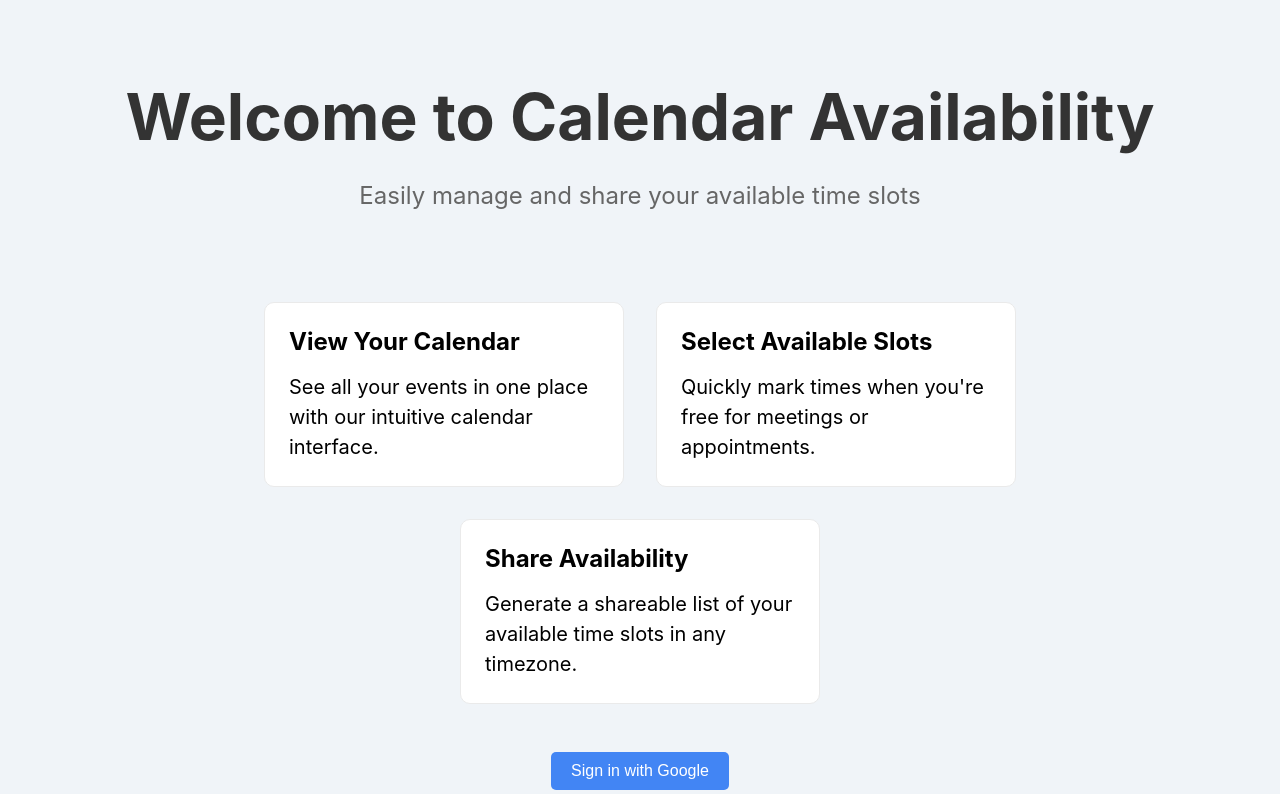
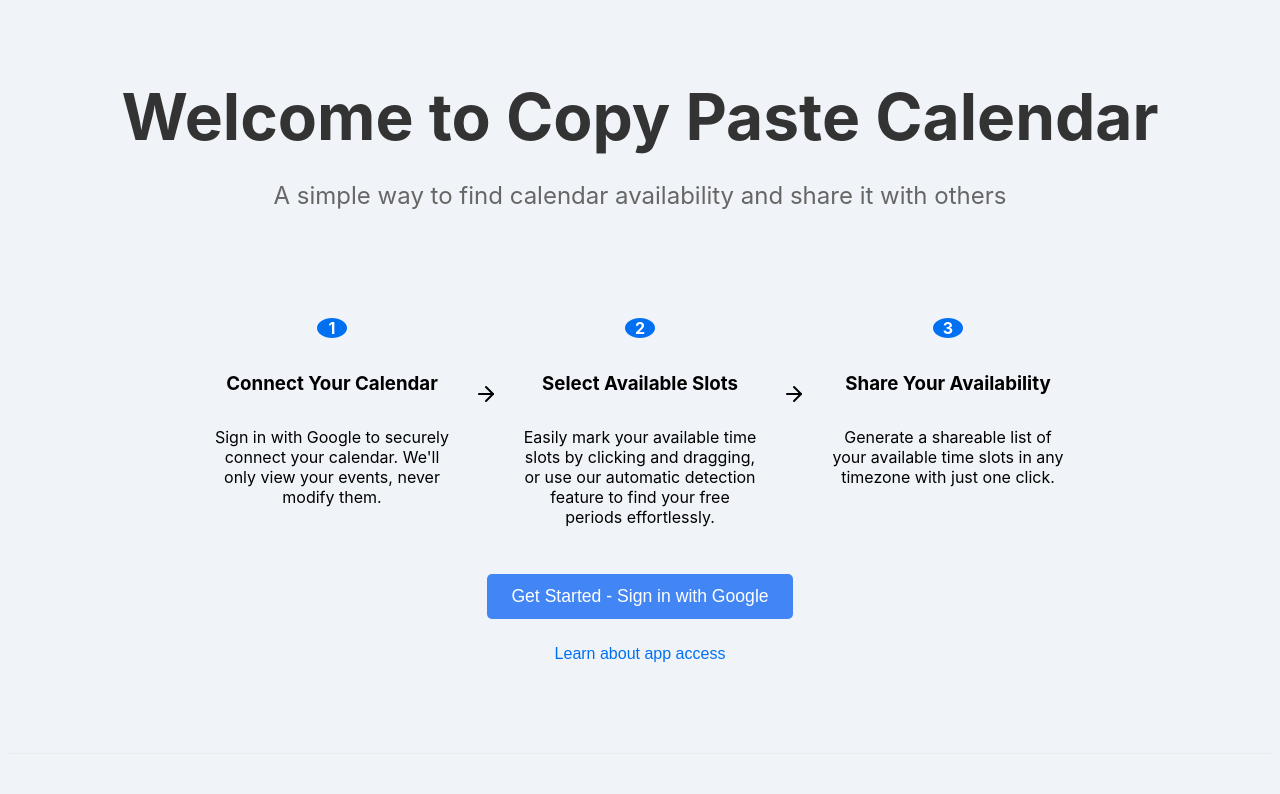
Before and after one commit to rpaulin90/calendar-sharing-app, a Next.js app: page / in a window 1280 px wide. Shown: the top 794 px of the page. Built offline with nearby package versions, Linux system fonts and the light colour scheme; no server answers.

Commit message:
new creds

```diff
--- a/package.json
+++ b/package.json
@@ -13,6 +13,7 @@
     "axios": "^1.7.7",
     "googleapis": "^144.0.0",
     "lodash": "^4.17.21",
+    "lucide-react": "^0.453.0",
     "moment": "^2.30.1",
     "moment-timezone": "^0.5.45",
     "next": "14.2.13",
--- a/pages/index.js
+++ b/pages/index.js
@@ -2,10 +2,12 @@ import { signIn, signOut, useSession } from "next-auth/react"
 import Head from 'next/head'
 import { useState } from 'react'
 import CalendarView from '../components/CalendarView'
+import { ArrowRight } from 'lucide-react'
 
 export default function Home() {
   const { data: session } = useSession()
   const [isLoading, setIsLoading] = useState(false)
+  const [showPermissions, setShowPermissions] = useState(false)
 
   if (session) {
     return <CalendarView />
@@ -17,42 +19,80 @@ export default function Home() {
     setIsLoading(false)
   }
 
+  const togglePermissions = () => {
+    setShowPermissions(!showPermissions)
+  }
+
   return (
     <div className="container">
-      <Head>
-        <title>Calendar Availability App</title>
+       <Head>
+        <title>Copy Paste Calendar</title>
         <link rel="icon" href="/favicon.ico" />
       </Head>
 
       <main>
-        <h1 className="title">Welcome to Calendar Availability</h1>
+        <h1 className="title">Welcome to Copy Paste Calendar</h1>
 
         <p className="description">
-          Easily manage and share your available time slots
+          A simple way to find calendar availability and share it with others
         </p>
 
-        <div className="grid">
-          <div className="card">
-            <h3>View Your Calendar</h3>
-            <p>See all your events in one place with our intuitive calendar interface.</p>
+        <div className="steps-container">
+          <div className="step">
+            <div className="step-number">1</div>
+            <h3>Connect Your Calendar</h3>
+            <p>Sign in with Google to securely connect your calendar. We'll only view your events, never modify them.</p>
           </div>
-
-          <div className="card">
+          <ArrowRight className="step-arrow" />
+          <div className="step">
+            <div className="step-number">2</div>
             <h3>Select Available Slots</h3>
-            <p>Quickly mark times when you're free for meetings or appointments.</p>
+            <p>Easily mark your available time slots by clicking and dragging, or use our automatic detection feature to find your free periods effortlessly.</p>
           </div>
-
-          <div className="card">
-            <h3>Share Availability</h3>
-            <p>Generate a shareable list of your available time slots in any timezone.</p>
+          <ArrowRight className="step-arrow" />
+          <div className="step">
+            <div className="step-number">3</div>
+            <h3>Share Your Availability</h3>
+            <p>Generate a shareable list of your available time slots in any timezone with just one click.</p>
           </div>
         </div>
 
-        <div className="signin-container">
-          <button onClick={handleSignIn} disabled={isLoading} className="signin-button">
-            {isLoading ? 'Signing In...' : 'Sign in with Google'}
-          </button>
+        <div className="action-container">
+          <div className="signin-container">
+            <button onClick={handleSignIn} disabled={isLoading} className="signin-button">
+              {isLoading ? 'Signing In...' : 'Get Started - Sign in with Google'}
+            </button>
+          </div>
+
+          <div className="permissions-section">
+            <button onClick={togglePermissions} className="toggle-permissions">
+              {showPermissions ? 'Hide app access details' : 'Learn about app access'}
+            </button>
+          </div>
+
         </div>
+
+
+
+          {showPermissions && (
+            <div className="permissions-info">
+              <h3>How We Use Google Services</h3>
+              <p>To provide you with the best experience, our app interacts with your Google account in the following ways:</p>
+              <ul>
+                <li>
+                  <strong>View your Google Calendar:</strong> We display your existing events so you can easily see your schedule. We never modify or create events without your explicit action.
+                </li>
+                <li>
+                  <strong>Access Google Directory:</strong> This allows you to search for and view the calendars of other people in your organization, making it easier to find common available time slots.
+                </li>
+                <li>
+                  <strong>See your basic profile info:</strong> We use your name and email to personalize your experience within the app. We don't modify your profile or send emails on your behalf.
+                </li>
+              </ul>
+              <p>We value your privacy. We only access the minimum information necessary for the app to function, and we never store or share your personal data.</p>
+            </div>
+          )}
+
       </main>
 
       <footer>
@@ -66,6 +106,14 @@ export default function Home() {
       </footer>
 
       <style jsx>{`
+
+.action-container {
+  display: flex;
+  flex-direction: column;
+  align-items: center;
+  margin-top: 2rem;
+}
+
         .container {
           min-height: 100vh;
           padding: 0 0.5rem;
@@ -115,58 +163,67 @@ export default function Home() {
           line-height: 1.5;
           font-size: 1.5rem;
           color: #666;
+          margin-bottom: 2rem;
         }
 
-        .grid {
+        .steps-container {
           display: flex;
           align-items: center;
           justify-content: center;
-          flex-wrap: wrap;
-          max-width: 800px;
-          margin-top: 3rem;
+          max-width: 900px;
+          margin: 3rem 0;
         }
 
-        .card {
-          margin: 1rem;
-          flex-basis: 45%;
+        .step {
+          flex: 1;
           padding: 1.5rem;
-          text-align: left;
-          color: inherit;
-          text-decoration: none;
-          border: 1px solid #eaeaea;
-          border-radius: 10px;
-          transition: color 0.15s ease, border-color 0.15s ease;
-          background-color: white;
+          text-align: center;
+          height: 200px; /* Adjust this value as needed */
+          display: flex;
+          flex-direction: column;
+          justify-content: flex-start;
         }
 
-        .card:hover,
-        .card:focus,
-        .card:active {
-          color: #0070f3;
-          border-color: #0070f3;
+        .step h3 {
+          margin-bottom: 1rem;
         }
 
-        .card h3 {
-          margin: 0 0 1rem 0;
-          font-size: 1.5rem;
+        .step p {
+          flex-grow: 1;
+          display: flex;
+          align-items: center;
         }
 
-        .card p {
-          margin: 0;
-          font-size: 1.25rem;
-          line-height: 1.5;
+        .step-number {
+          background-color: #0070f3;
+          color: white;
+          width: 30px;
+          height: 30px;
+          border-radius: 50%;
+          display: flex;
+          justify-content: center;
+          align-items: center;
+          margin: 0 auto 1rem;
+          font-weight: bold;
+        }
+
+
+
+        .step-arrow {
+          margin: 0 1rem;
+          color: #0070f3;
         }
 
         .signin-container {
-          margin-top: 2rem;
+          margin-bottom: 1rem;
         }
 
         .signin-button {
           background-color: #4285F4;
           color: white;
           border: none;
-          padding: 10px 20px;
-          font-size: 1rem;
+          padding: 12px 24px;
+          font-size: 1.1rem;
           border-radius: 5px;
           cursor: pointer;
           transition: background-color 0.3s ease;
@@ -181,10 +238,57 @@ export default function Home() {
           cursor: not-allowed;
         }
 
-        @media (max-width: 600px) {
-          .grid {
-            width: 100%;
+        .permissions-section {
+          text-align: center;
+        }
+
+        .toggle-permissions {
+          background-color: transparent;
+          border: none;
+          color: #0070f3;
+          padding: 10px 15px;
+          font-size: 1rem;
+          cursor: pointer;
+          transition: opacity 0.3s ease;
+        }
+
+
+        .toggle-permissions:hover {
+          opacity: 0.7;
+        }
+
+        .permissions-info {
+          margin-top: 2rem;
+          padding: 1rem;
+          background-color: #f0f4f8;
+          border: 1px solid #e0e0e0;
+          border-radius: 5px;
+          max-width: 600px;
+          margin-left: auto;
+          margin-right: auto;
+        }
+
+        .permissions-info h3 {
+          margin-top: 0;
+          color: #333;
+        }
+
+        .permissions-info ul {
+          padding-left: 20px;
+        }
+
+        .permissions-info li {
+          margin-bottom: 10px;
+        }
+
+        @media (max-width: 768px) {
+          .steps-container {
             flex-direction: column;
+          }
+
+          .step-arrow {
+            transform: rotate(90deg);
+            margin: 1rem 0;
           }
         }
       `}</style>
```
Also changed, not shown: 1 other file (tests, documents, lock files or other folders).
